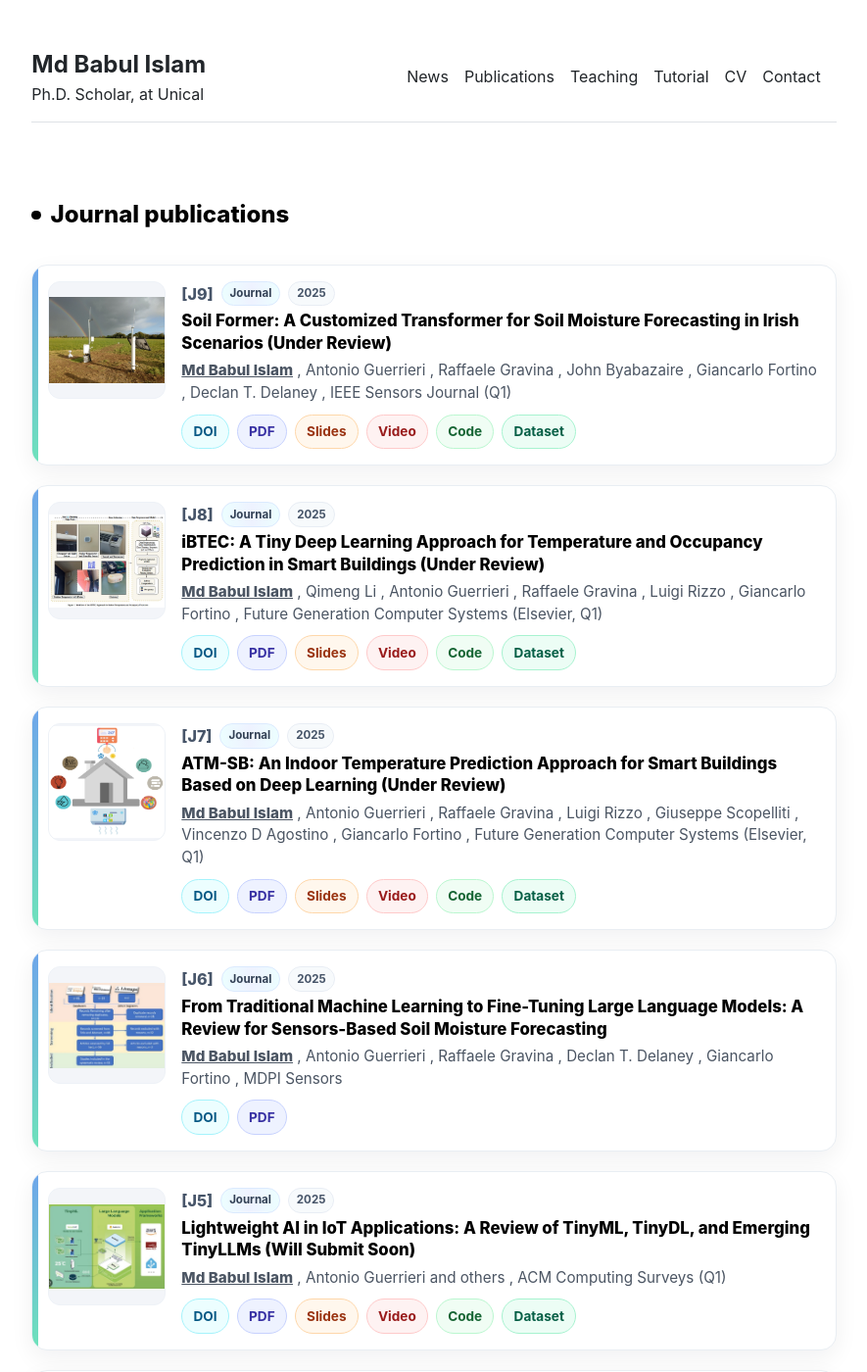
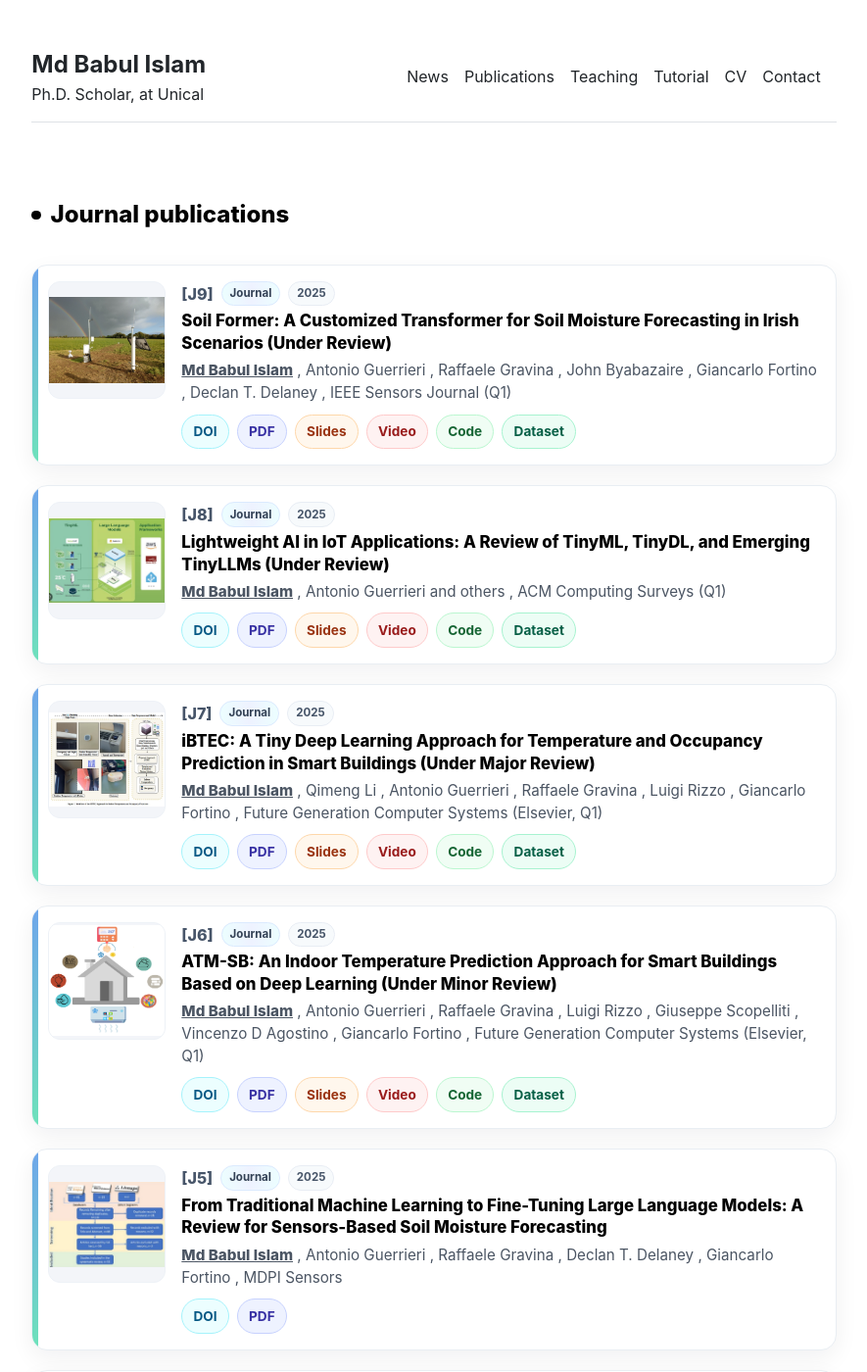
Before and after one commit to babulcseian/babulcseian.github.io, a Jekyll site: the page built from publications.md, in a window 1280 px wide and 1400 px high. Shown: the whole window at 98% size, without its empty margins (197-1082 px from the left). Built offline with Jekyll 4.4.1, drawn with Linux system fonts in a browser that asks for light colours; a style sheet for code colours, icons or effects is not loaded; some of the changed lines change nothing that is shown.

Commit message:
Revise publication statuses and add new entry
Updated publication statuses and added a new publication entry.

```diff
--- a/_data/publications.yml
+++ b/_data/publications.yml
@@ -17,9 +17,23 @@ journal:
     dataset: "https://babulcseian.github.io/soil_sensors_data/"
     figure: "/assets/img/paper/journal/Soil-Monitoring-Station.jpg"
     fit: "contain"
+  - year: 2025
+    title: "Lightweight AI in IoT Applications: A Review of TinyML, TinyDL, and Emerging TinyLLMs (Under Review)"
+    authors:
+      - { name: "Md Babul Islam", me: "1" }
+      - { name: "Antonio Guerrieri and others" }
+    journal: "ACM Computing Surveys (Q1)"
+    doi: ""
+    paper: ""
+    code: ""
+    slides: ""
+    videos: ""
+    dataset: ""
+    figure: "/assets/img/paper/journal/TinyLLM.jpg"
+    fit: "contain"
 
   - year: 2025
-    title: "iBTEC: A Tiny Deep Learning Approach for Temperature and Occupancy Prediction in Smart Buildings (Under Review)"
+    title: "iBTEC: A Tiny Deep Learning Approach for Temperature and Occupancy Prediction in Smart Buildings (Under Major Review)"
     authors:
       - { name: "Md Babul Islam", me: "1" }
       - { name: "Qimeng Li" }
@@ -38,7 +52,7 @@ journal:
     fit: "contain"
 
   - year: 2025
-    title: "ATM-SB: An Indoor Temperature Prediction Approach for Smart Buildings Based on Deep Learning (Under Review)"
+    title: "ATM-SB: An Indoor Temperature Prediction Approach for Smart Buildings Based on Deep Learning (Under Minor Review)"
     authors:
       - { name: "Md Babul Islam", me: "1" }
       - { name: "Antonio Guerrieri" }
@@ -75,20 +89,7 @@ journal:
     figure: "/assets/img/paper/journal/prisma .jpg"
     fit: "contain"
 
-  - year: 2025
-    title: "Lightweight AI in IoT Applications: A Review of TinyML, TinyDL, and Emerging TinyLLMs (Will Submit Soon)"
-    authors:
-      - { name: "Md Babul Islam", me: "1" }
-      - { name: "Antonio Guerrieri and others" }
-    journal: "ACM Computing Surveys (Q1)"
-    doi: ""
-    paper: ""
-    code: ""
-    slides: ""
-    videos: ""
-    dataset: ""
-    figure: "/assets/img/paper/journal/TinyLLM.jpg"
-    fit: "contain"
+
 
   - year: 2025
     title: "ViT-SENet-Tom: machine learning based novel hybrid squeeze excitation network and vision transformer framework for tomato fruits classification"
```
